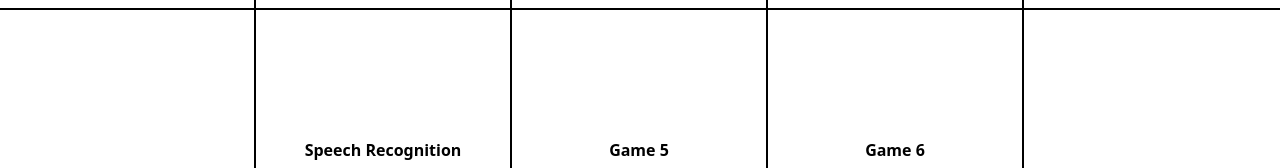
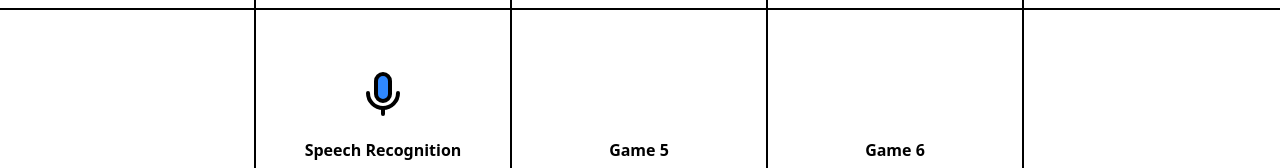
Before and after one commit to safinazbg/Panum-games, a Vue app: page / in a window 1280 px wide. Shown: the part 324-492 px from the top of the page. Built offline with nearby package versions, Linux system fonts and the light colour scheme.

Commit message:
Update HomeView.vue

```diff
--- a/src/views/HomeView.vue
+++ b/src/views/HomeView.vue
@@ -82,6 +82,7 @@
           class="col2 md:border-r-2 md:border-b-0 border-b-2 p-8 border-black flex items-end justify-center"
       >
         <div class="icon flex flex-col items-center space-y-5">
+          <SpeechIcon class="w-12 h-12"></SpeechIcon>
           <p class="font-semibold">Speech Recognition</p>
           <button
             class="border-2 border-black rounded-full text-center w-36 h-8 flex justify-center items-center"
@@ -141,9 +142,10 @@ import gridIcon from "@/components/Icons/gridIcon.vue";
 import peopleIcon from "@/components/Icons/peopleIcon.vue";
 import { useRouter } from "vue-router";
 import MindIcon from "@/components/Icons/MindIcon.vue";
+import SpeechIcon from "@/components/Icons/SpeechIcon.vue";
 
 export default {
-  components: {MindIcon, arrowTop, gridIcon, arrowUp, peopleIcon },
+  components: {SpeechIcon, MindIcon, arrowTop, gridIcon, arrowUp, peopleIcon },
 
   setup() {
     const router = useRouter();
```
